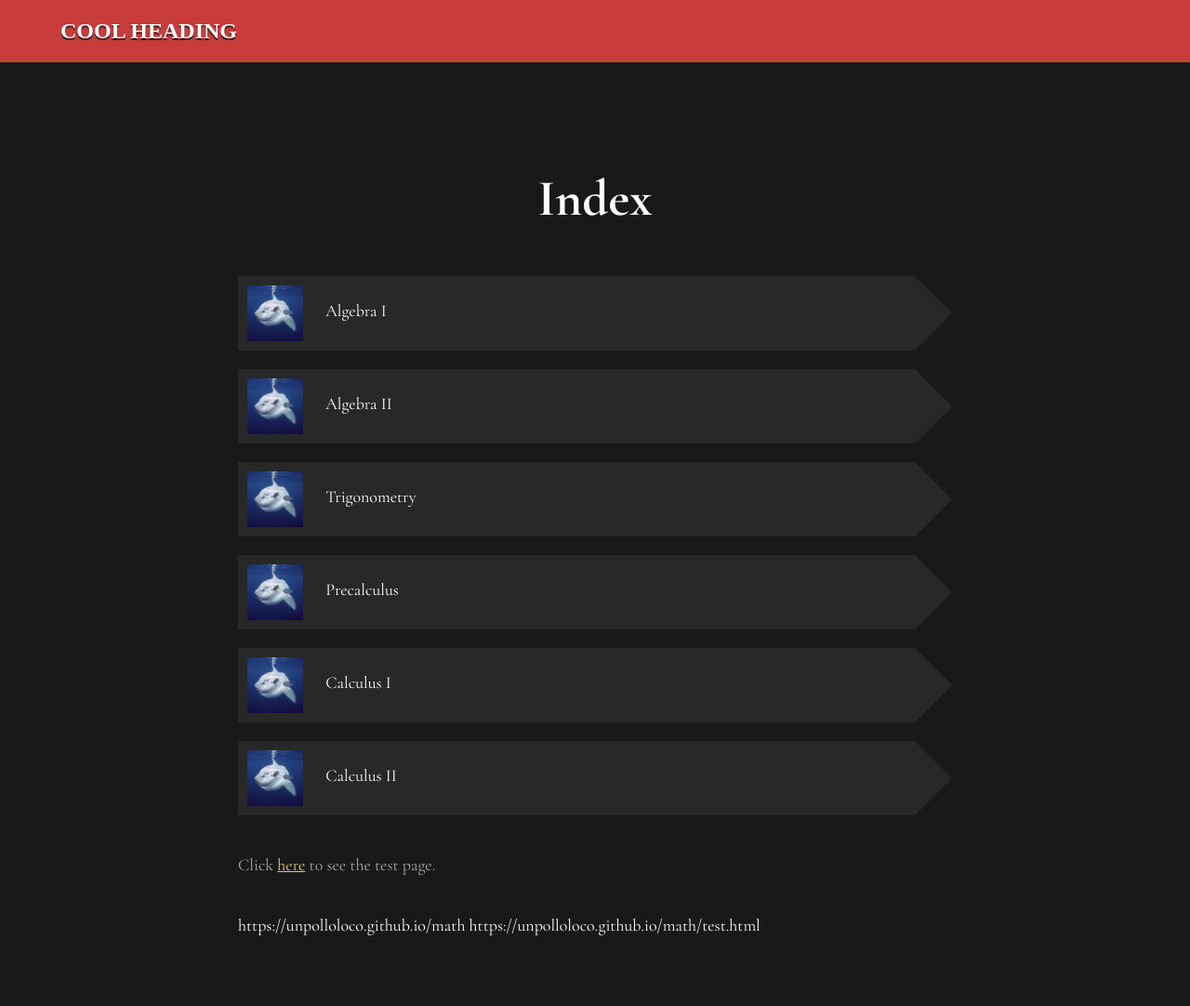
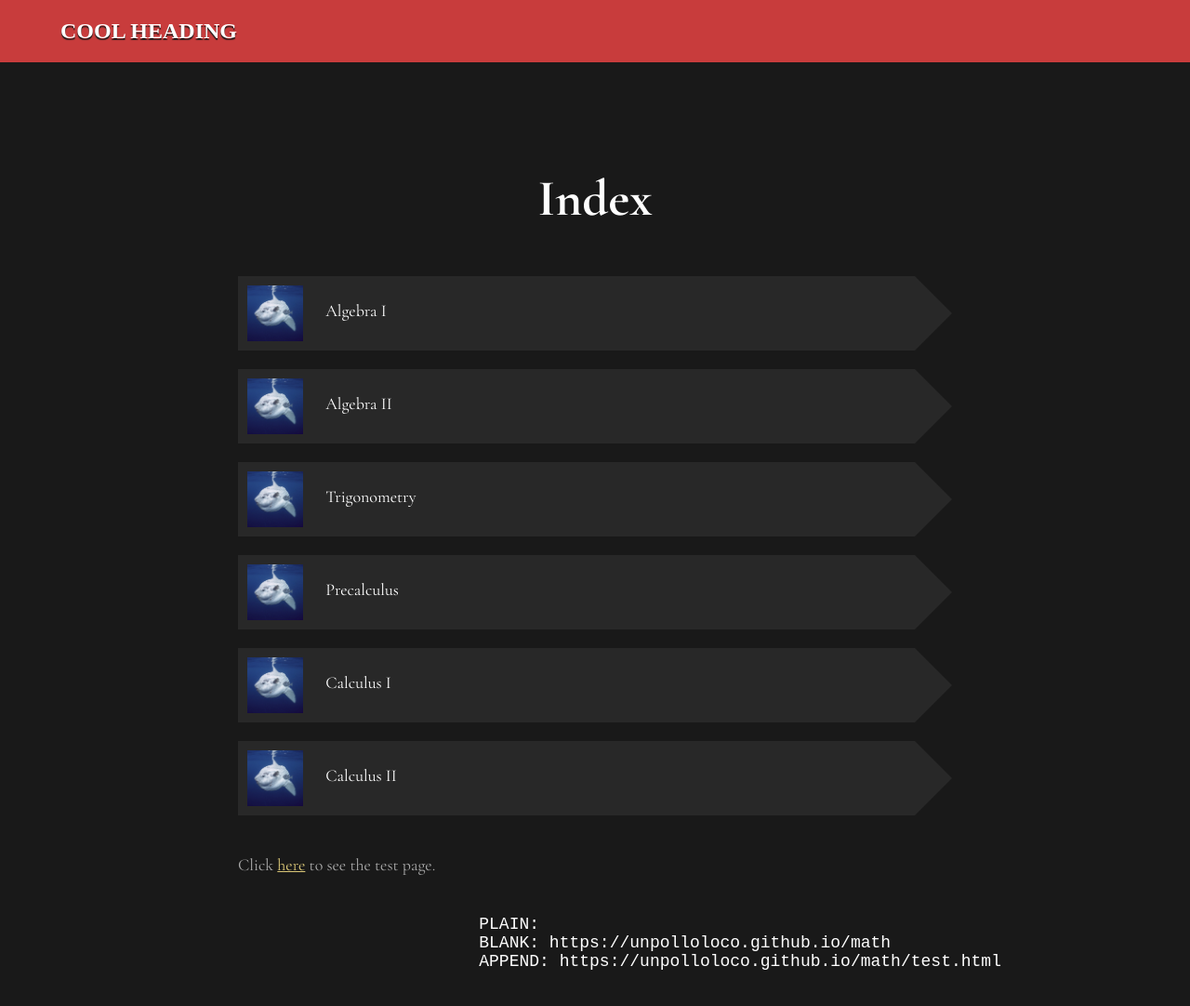
Before and after one commit to UnPolloLoco/math, a Jekyll site: the page built from index.html, in a window 1280 px wide. Shown: the whole page at 93% size. Built offline with Jekyll 4.4.1, drawn with Linux system fonts in a browser that asks for light colours; before the commit the page ends 1006 px from its top, so only the background shows below that.

Commit message:
A litte more

```diff
--- a/_layouts/base.html
+++ b/_layouts/base.html
@@ -24,9 +24,11 @@
 		<h1>{{ page.title }}</h1>
 		{{ content }}
 
-		{{ absolute_url }}
-		{{ '' | absolute_url }}
-		{{ 'test.html' | absolute_url }}
+		<pre>
+			PLAIN: {{ absolute_url }}
+			BLANK: {{ '' | absolute_url }}
+			APPEND: {{ 'test.html' | absolute_url }}
+		</pre>
 	</div>
 
 	<script src="{{ 'assets/general/format.js' | absolute_url }}"></script>
```
